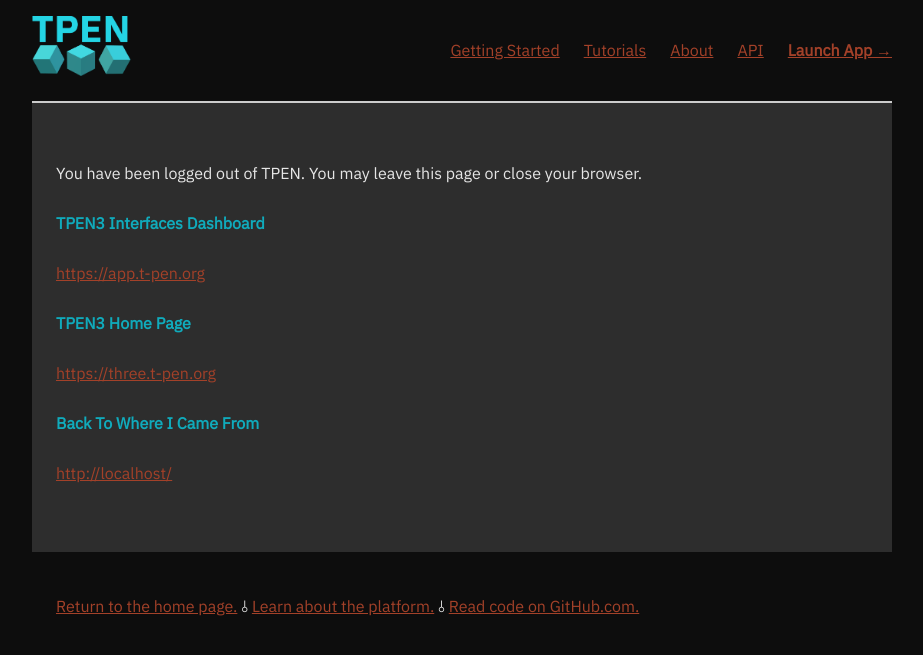
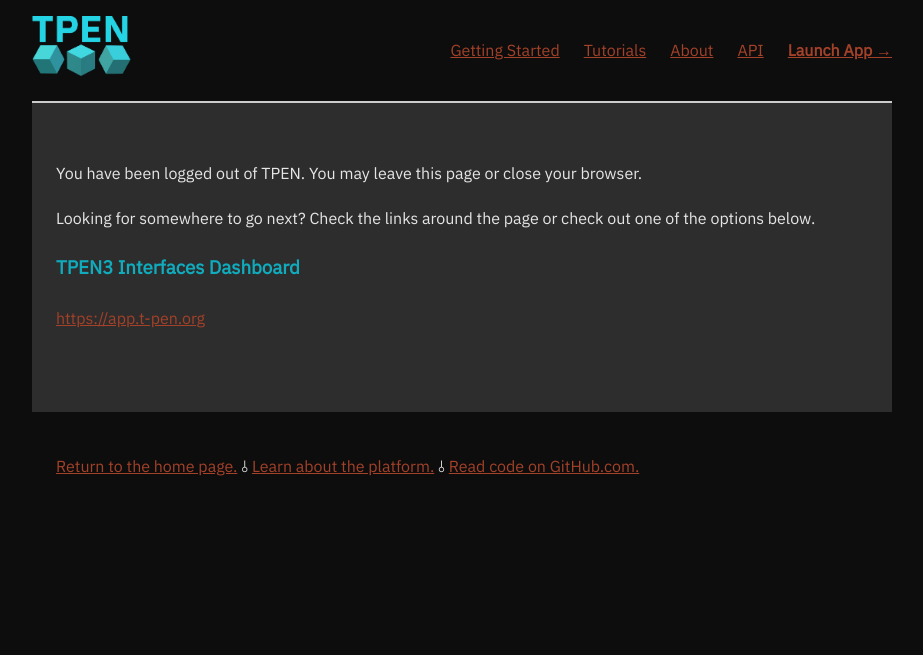
Before and after one commit to CenterForDigitalHumanities/TPEN3, a Jekyll site: the page built from pages/callback.md, in a window 1280 px wide. Shown: the top 655 px of the page, without its empty margins (178-1101 px from the left). Built offline with Jekyll 4.4.1, drawn with Linux system fonts in a browser that asks for light colours; some of the changed lines change nothing that is shown.

Commit message:
simplify

```diff
--- a/assets/js/callback.js
+++ b/assets/js/callback.js
@@ -1,46 +1,23 @@
-window.addEventListener("DOMContentLoaded", showLogoutOptions)
+window.addEventListener("DOMContentLoaded", showReturnToOption)
 
 /**
- * After logout, present the user with navigation choices.
- * If a returnTo parameter is present and valid, include it as an option.
+ * If a valid returnTo parameter is present, add a "Back To Where I Came From" link.
  */
-function showLogoutOptions() {
-  let link = new URL(location.href)
-  const queryString = link.search
-  const urlParams = new URLSearchParams(queryString)
-  let redirect = urlParams.get('returnTo') ?? location.origin
+function showReturnToOption() {
+  const urlParams = new URLSearchParams(location.search)
+  let redirect = urlParams.get('returnTo')
+  if (!redirect) return
   redirect = decodeURIComponent(redirect)
-
-  const optionsContainer = document.createElement("div")
-  const dashboardHeading = document.createElement("h4")
-  dashboardHeading.innerText = "TPEN3 Interfaces Dashboard"
-  const dashboardLink = document.createElement("a")
-  dashboardLink.href = "https://app.t-pen.org"
-  dashboardLink.innerText = "https://app.t-pen.org"
-  const tpen3Heading = document.createElement("h4")
-  tpen3Heading.innerText = "TPEN3 Home Page"
-  const tpen3Link = document.createElement("a")
-  tpen3Link.innerText = "https://three.t-pen.org"
-  tpen3Link.href = "https://three.t-pen.org"
-  optionsContainer.appendChild(dashboardHeading)
-  optionsContainer.appendChild(dashboardLink)
-  optionsContainer.appendChild(tpen3Heading)
-  optionsContainer.appendChild(tpen3Link)
-
   try {
     redirect = new URL(redirect).toString()
-    const cameFromHeading = document.createElement("h4")
-    cameFromHeading.innerText = "Back To Where I Came From"
-    const cameFromLink = document.createElement("a")
-    cameFromLink.href = redirect
-    cameFromLink.innerText = redirect
-    optionsContainer.appendChild(cameFromHeading)
-    optionsContainer.appendChild(cameFromLink)
-  }
-  catch(err) { }
-  const content = document.getElementById("content")
-  if (content) {
-    content.appendChild(optionsContainer)
-  }
-  return
+    const heading = document.createElement("h3")
+    heading.innerText = "Back To Where I Came From"
+    const link = document.createElement("a")
+    link.href = redirect
+    link.innerText = redirect
+    const container = document.getElementById("returnToOption")
+    if (!container) return
+    container.appendChild(heading)
+    container.appendChild(link)
+  } catch(err) { }
 }
--- a/pages/callback.md
+++ b/pages/callback.md
@@ -5,4 +5,11 @@
 modules: [/assets/js/callback.js]
 ---
 
-You have been logged out of TPEN.  You may leave this page or close your browser.
+You have been logged out of TPEN.  You may leave this page or close your browser. <br>
+
+Looking for somewhere to go next?  Check the links around the page or check out one of the options below. <br>
+
+### TPEN3 Interfaces Dashboard
+[https://app.t-pen.org](https://app.t-pen.org)
+
+<div id="returnToOption"></div>
```
